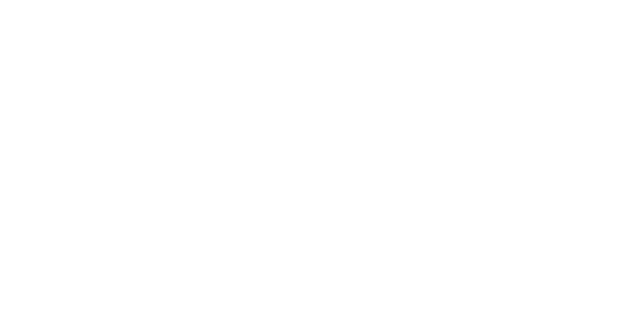
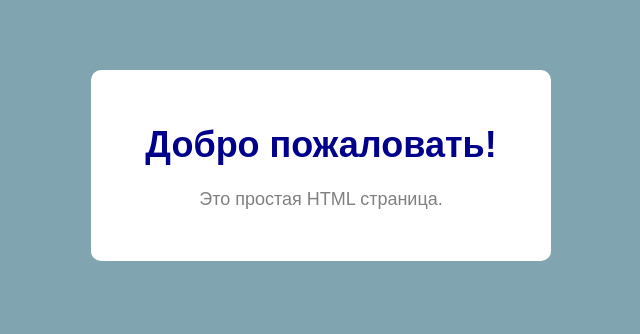
Before and after one commit to Rithmer/ByteMe, a plain HTML site: page index.html in a window 1280 px wide. Shown: the whole page, without its empty margins (319-959 px from the left). Drawn offline with Linux system fonts and the light colour scheme.

Commit message:
Add initial HTML structure and CSS styles for the webpage

```diff
--- a/index.html
+++ b/index.html
@@ -1 +1,15 @@
-<head></head>
+<!DOCTYPE html>
+<html lang="ru">
+<head>
+    <meta charset="UTF-8">
+    <meta name="viewport" content="width=device-width, initial-scale=1.0">
+    <title>Просто название</title>
+    <link rel="stylesheet" href="style.css">
+</head>
+<body>
+    <div class="container">
+        <h1>Добро пожаловать!</h1>
+        <p>Это простая HTML страница.</p>
+    </div>
+</body>
+</html>
--- /dev/null
+++ b/style.css
@@ -0,0 +1,31 @@
+/* Стили для всей страницы */
+body {
+    font-family: Arial, sans-serif;
+    background-color: rgb(128, 165, 177);
+    margin: 0;
+    padding: 20px;
+}
+
+/* Стили для контейнера */
+.container {
+    background-color: white;
+    padding: 30px;
+    border-radius: 10px;
+    text-align: center;
+    max-width: 400px;
+    margin: 50px auto;
+}
+
+/* Стили для заголовка */
+h1 {
+    color: darkblue;
+    font-size: 36px;
+    margin-bottom: 20px;
+}
+
+/* Стили для текста */
+p {
+    color: gray;
+    font-size: 18px;
+    line-height: 1.5;
+}
```
